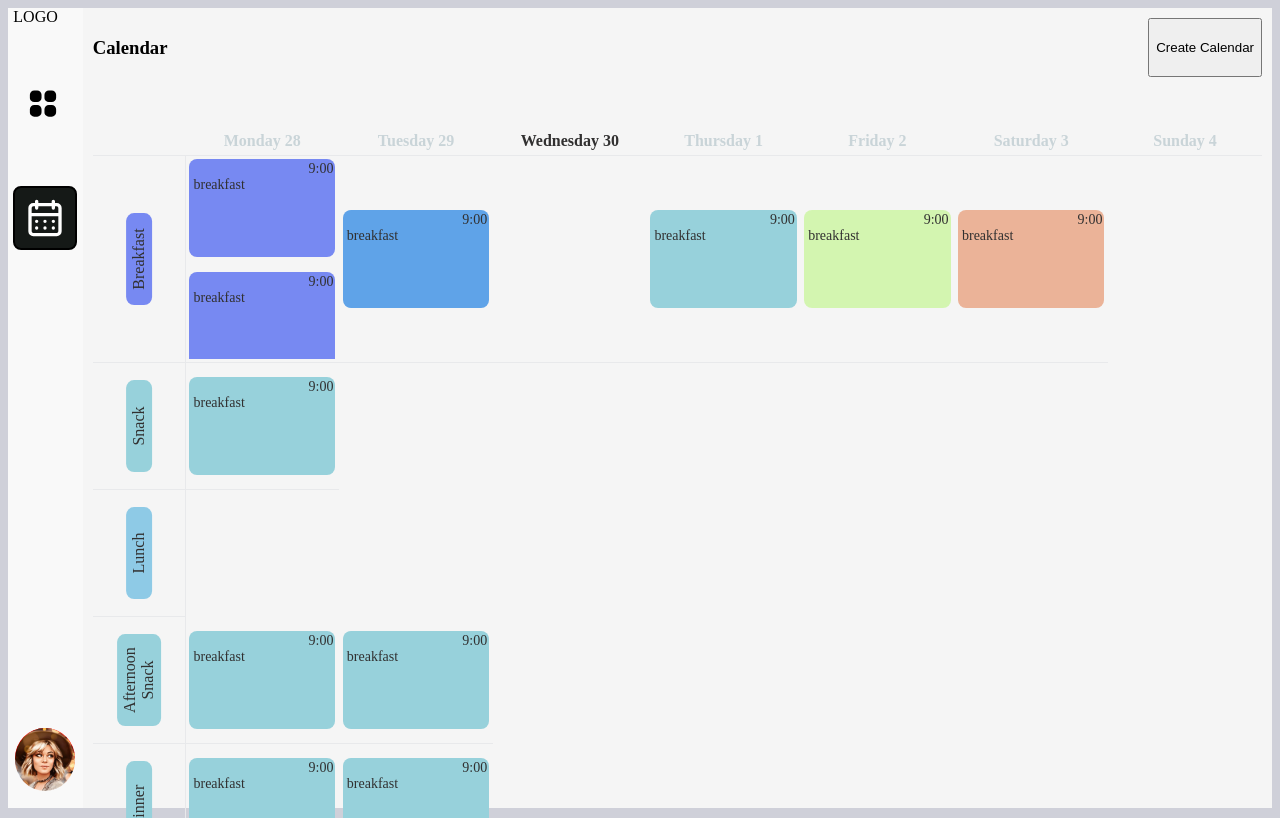
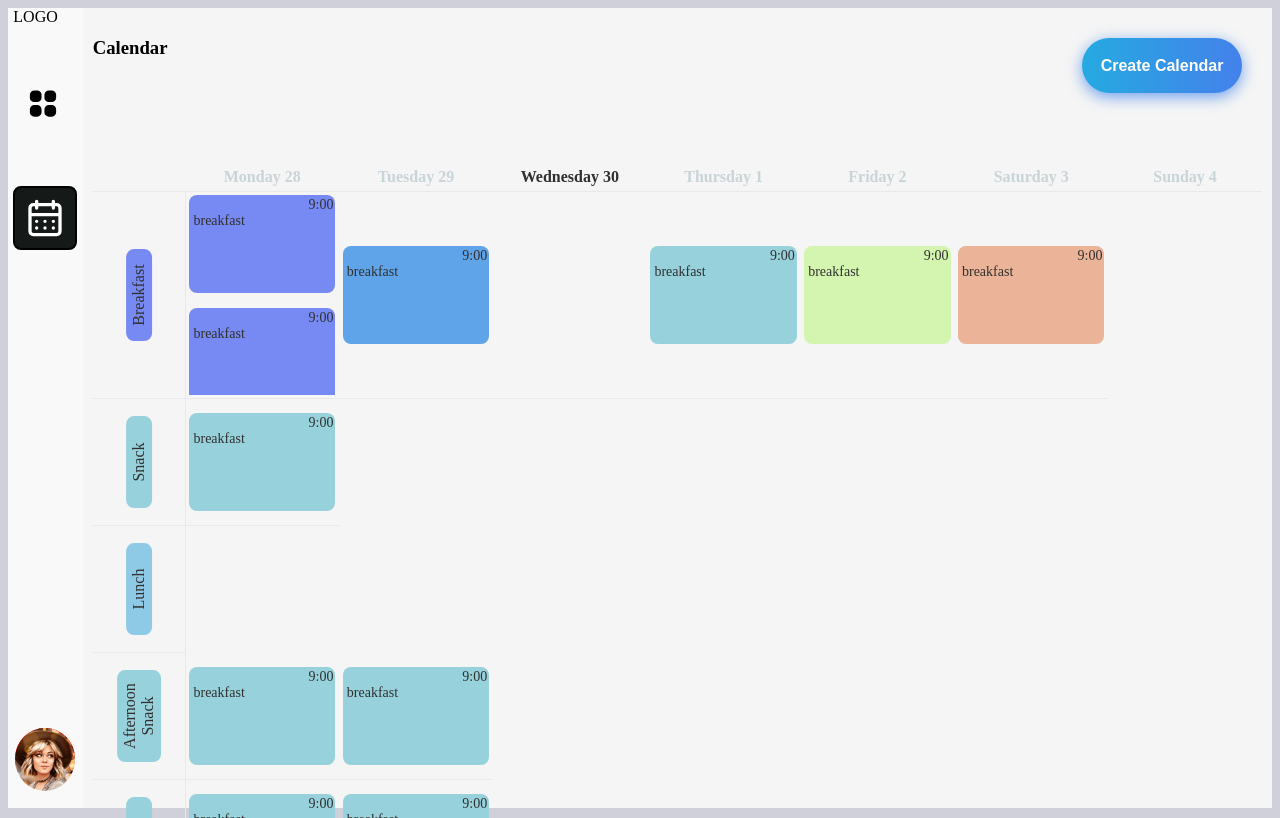
Before and after one commit to daasc/Diet, a Vue app: page /calendar in a window 1280 px wide. Built offline with nearby package versions, Linux system fonts and the light colour scheme.

Commit message:
feat: finished calendar

```diff
--- a/src/views/CalendarView.vue
+++ b/src/views/CalendarView.vue
@@ -2,7 +2,7 @@
   <section>
     <div class="description">
       <h3>Calendar</h3>
-      <button>Create Calendar</button>
+      <button class="bn632-hover bn26">Create Calendar</button>
     </div>
     <div class="content" style="overflow-x: auto">
       <table>
@@ -242,6 +242,44 @@ section {
   display: flex;
   justify-content: space-between;
   margin-bottom: 50px;
+
+  .bn632-hover {
+    width: 160px;
+    font-size: 16px;
+    font-weight: 600;
+    color: #fff;
+    cursor: pointer;
+    margin: 20px;
+    height: 55px;
+    text-align: center;
+    border: none;
+    background-size: 300% 100%;
+    border-radius: 50px;
+    moz-transition: all 0.4s ease-in-out;
+    -o-transition: all 0.4s ease-in-out;
+    -webkit-transition: all 0.4s ease-in-out;
+    transition: all 0.4s ease-in-out;
+    &:focus {
+      outline: none;
+    }
+    &:hover {
+      background-position: 100% 0;
+      moz-transition: all 0.4s ease-in-out;
+      -o-transition: all 0.4s ease-in-out;
+      -webkit-transition: all 0.4s ease-in-out;
+      transition: all 0.4s ease-in-out;
+    }
+    &.bn26 {
+      background-image: linear-gradient(
+        to right,
+        #25aae1,
+        #4481eb,
+        #04befe,
+        #3f86ed
+      );
+      box-shadow: 0 4px 15px 0 rgba(65, 132, 234, 0.75);
+    }
+  }
 }
 .content {
   table {
```
